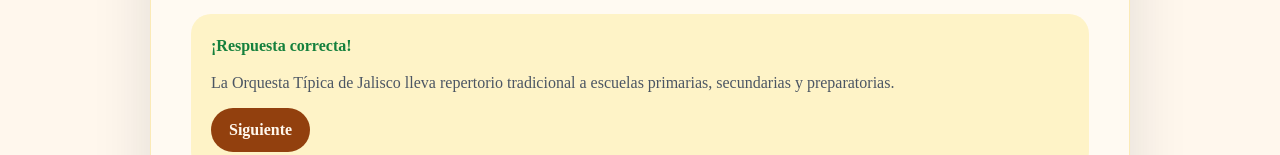
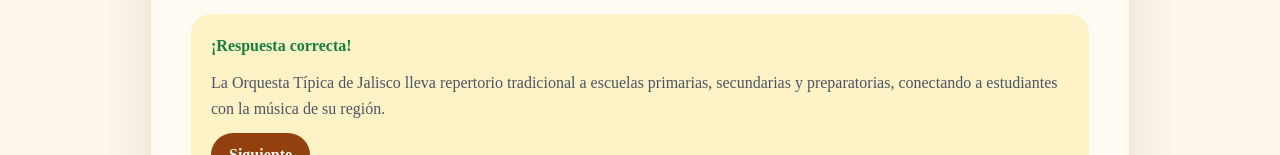
Before and after one commit to aurumnonvulgi/Remindy, a Next.js app: page / in a window 1280 px wide. Both pictures are taken after a click on the button "Mariachi". Shown: the part 1146-1301 px from the top of the page. Built offline with nearby package versions, Linux system fonts and the light colour scheme.

Commit message:
Expand quiz tie-ins and wrong-answer explanations

```diff
--- a/app/page.tsx
+++ b/app/page.tsx
@@ -19,7 +19,7 @@ const QUIZ_QUESTIONS = [
     blurb:
       "Jalisco es hogar del mariachi y de sones que reflejan orgullo regional y fiesta popular.",
     orchestraTie:
-      "La Orquesta Típica de Jalisco lleva repertorio tradicional a escuelas primarias, secundarias y preparatorias.",
+      "La Orquesta Típica de Jalisco lleva repertorio tradicional a escuelas primarias, secundarias y preparatorias, conectando a estudiantes con la música de su región.",
   },
   {
     state: "Veracruz",
@@ -29,7 +29,7 @@ const QUIZ_QUESTIONS = [
     blurb:
       "Veracruz es cuna del son jarocho, con jarana y requinto que invitan al zapateado.",
     orchestraTie:
-      "Ha sido invitada a escenarios internacionales para difundir la música mexicana y a sus compositores.",
+      "La Orquesta Típica de Jalisco ha sido invitada a escenarios internacionales para difundir la música mexicana y a sus compositores ante nuevas audiencias.",
   },
   {
     state: "Sinaloa",
@@ -39,7 +39,7 @@ const QUIZ_QUESTIONS = [
     blurb:
       "Sinaloa es reconocido por sus bandas y la fuerza de sus metales.",
     orchestraTie:
-      "Su misión incluye preservar sones y ritmos regionales para nuevas generaciones.",
+      "La Orquesta Típica de Jalisco preserva sones y ritmos regionales para que las nuevas generaciones los reconozcan y los mantengan vivos.",
   },
   {
     state: "Nuevo León",
@@ -49,7 +49,7 @@ const QUIZ_QUESTIONS = [
     blurb:
       "En el norte destacan el acordeón y los corridos del estilo norteño.",
     orchestraTie:
-      "Promueve la identidad cultural en comunidades rurales y urbanas con conciertos gratuitos.",
+      "La Orquesta Típica de Jalisco fortalece la identidad cultural en comunidades rurales y urbanas mediante conciertos gratuitos y accesibles.",
   },
   {
     state: "Oaxaca",
@@ -59,7 +59,7 @@ const QUIZ_QUESTIONS = [
     blurb:
       "Oaxaca resguarda sones y danzas del Istmo con gran riqueza melódica.",
     orchestraTie:
-      "Colabora con instituciones educativas para acercar la música típica al aula.",
+      "La Orquesta Típica de Jalisco colabora con instituciones educativas para acercar la música típica al aula y despertar curiosidad artística.",
   },
   {
     state: "Chiapas",
@@ -69,7 +69,7 @@ const QUIZ_QUESTIONS = [
     blurb:
       "La marimba es emblema chiapaneco y acompaña celebraciones tradicionales.",
     orchestraTie:
-      "Integra arreglos didácticos que explican la historia de cada región musical.",
+      "La Orquesta Típica de Jalisco diseña arreglos didácticos que explican la historia de cada región musical y su contexto social.",
   },
   {
     state: "Yucatán",
@@ -79,7 +79,7 @@ const QUIZ_QUESTIONS = [
     blurb:
       "Yucatán es conocido por su trova íntima y melodías suaves.",
     orchestraTie:
-      "Representa a Jalisco en festivales nacionales como embajadora cultural.",
+      "La Orquesta Típica de Jalisco representa a Jalisco en festivales nacionales como embajadora cultural y símbolo de tradición.",
   },
   {
     state: "Guerrero",
@@ -89,7 +89,7 @@ const QUIZ_QUESTIONS = [
     blurb:
       "Las chilenas guerrerenses mezclan ritmos costeños con alegría comunitaria.",
     orchestraTie:
-      "Difunde el patrimonio musical mexicano mediante giras por distintos estados.",
+      "La Orquesta Típica de Jalisco difunde el patrimonio musical mexicano mediante giras que conectan distintos estados del país.",
   },
   {
     state: "Michoacán",
@@ -99,7 +99,7 @@ const QUIZ_QUESTIONS = [
     blurb:
       "La pirekua es un canto tradicional purépecha con profunda carga emotiva.",
     orchestraTie:
-      "Conecta a jóvenes músicos con tradiciones ancestrales a través de talleres.",
+      "La Orquesta Típica de Jalisco impulsa talleres y actividades formativas que vinculan a jóvenes músicos con tradiciones ancestrales.",
   },
   {
     state: "Puebla",
@@ -109,7 +109,7 @@ const QUIZ_QUESTIONS = [
     blurb:
       "Puebla conserva huapangos que dialogan con voces y cuerdas.",
     orchestraTie:
-      "En cada presentación comparte relatos sobre los orígenes de los géneros regionales.",
+      "La Orquesta Típica de Jalisco comparte relatos sobre los orígenes de los géneros regionales para dar sentido a cada interpretación.",
   },
   {
     state: "Hidalgo",
@@ -119,7 +119,7 @@ const QUIZ_QUESTIONS = [
     blurb:
       "Hidalgo forma parte de la Huasteca, donde florece el son huasteco.",
     orchestraTie:
-      "Mantiene vivo el repertorio popular con arreglos actuales y respetuosos.",
+      "La Orquesta Típica de Jalisco mantiene vivo el repertorio popular con arreglos actuales y respetuosos del legado tradicional.",
   },
   {
     state: "Coahuila",
@@ -129,7 +129,7 @@ const QUIZ_QUESTIONS = [
     blurb:
       "En el norte, el acordeón guía polkas y corridos fronterizos.",
     orchestraTie:
-      "Lleva conciertos a plazas públicas para fortalecer el tejido social.",
+      "La Orquesta Típica de Jalisco ofrece conciertos en plazas públicas para fortalecer el tejido social y el orgullo comunitario.",
   },
   {
     state: "Tabasco",
@@ -139,7 +139,7 @@ const QUIZ_QUESTIONS = [
     blurb:
       "Tabasco vibra con cumbias y ritmos tropicales que invitan a bailar.",
     orchestraTie:
-      "Su trabajo destaca la diversidad sonora del país en un solo escenario.",
+      "La Orquesta Típica de Jalisco destaca la diversidad sonora del país en un solo escenario, celebrando la riqueza regional.",
   },
   {
     state: "Baja California",
@@ -149,7 +149,7 @@ const QUIZ_QUESTIONS = [
     blurb:
       "La frontera mezcla sonidos norteños con nuevas fusiones urbanas.",
     orchestraTie:
-      "Rinde homenaje a compositores locales de cada región que visita.",
+      "La Orquesta Típica de Jalisco rinde homenaje a compositores locales de cada región que visita, reconociendo su aporte histórico.",
   },
   {
     state: "Tamaulipas",
@@ -159,7 +159,7 @@ const QUIZ_QUESTIONS = [
     blurb:
       "Las polkas han inspirado a generaciones en el noreste mexicano.",
     orchestraTie:
-      "Ha acompañado celebraciones cívicas impulsando el orgullo por la música mexicana.",
+      "La Orquesta Típica de Jalisco acompaña actos cívicos y celebraciones para impulsar el orgullo por la música mexicana.",
   },
   {
     state: "Querétaro",
@@ -169,7 +169,7 @@ const QUIZ_QUESTIONS = [
     blurb:
       "En el centro se disfrutan danzones y bailes de salón con elegancia.",
     orchestraTie:
-      "Participa en encuentros culturales que unen tradición y nuevas audiencias.",
+      "La Orquesta Típica de Jalisco participa en encuentros culturales que unen tradición y nuevas audiencias en distintas ciudades.",
   },
   {
     state: "Ciudad de México",
@@ -179,7 +179,7 @@ const QUIZ_QUESTIONS = [
     blurb:
       "El danzón sigue vivo en la capital, acompañando tardes y noches de baile.",
     orchestraTie:
-      "Conserva instrumentos típicos en diálogo con cuerdas y alientos clásicos.",
+      "La Orquesta Típica de Jalisco preserva instrumentos típicos en diálogo con cuerdas y alientos clásicos para un sonido único.",
   },
   {
     state: "Nayarit",
@@ -189,7 +189,7 @@ const QUIZ_QUESTIONS = [
     blurb:
       "Nayarit comparte sonidos costeños que celebran la vida junto al mar.",
     orchestraTie:
-      "Motiva a las juventudes a conocer su herencia musical con programas escolares.",
+      "La Orquesta Típica de Jalisco motiva a las juventudes a conocer su herencia musical con programas escolares y conciertos guiados.",
   },
   {
     state: "Chihuahua",
@@ -199,7 +199,7 @@ const QUIZ_QUESTIONS = [
     blurb:
       "En Chihuahua los corridos y polkas del norte son parte esencial del paisaje.",
     orchestraTie:
-      "Comparte repertorio de distintos estados para crear puentes culturales.",
+      "La Orquesta Típica de Jalisco crea puentes culturales al compartir repertorio de distintos estados en un mismo programa.",
   },
   {
     state: "Sonora",
@@ -209,7 +209,7 @@ const QUIZ_QUESTIONS = [
     blurb:
       "Sonora vibra con ritmos norteños y letras que narran la vida del desierto.",
     orchestraTie:
-      "Difunde música tradicional en eventos comunitarios y organizaciones privadas.",
+      "La Orquesta Típica de Jalisco visita organizaciones privadas y comunitarias para llevar música tradicional a nuevos espacios.",
   },
   {
     state: "Morelos",
@@ -219,7 +219,7 @@ const QUIZ_QUESTIONS = [
     blurb:
       "Morelos es tierra de fiestas con danzón y música de salón.",
     orchestraTie:
-      "Su presencia en ferias y festivales refuerza la continuidad de las tradiciones.",
+      "La Orquesta Típica de Jalisco sostiene la continuidad de las tradiciones en ferias y festivales con presentaciones memorables.",
   },
   {
     state: "Zacatecas",
@@ -229,7 +229,7 @@ const QUIZ_QUESTIONS = [
     blurb:
       "Zacatecas tiene tradición de bandas que acompañan celebraciones locales.",
     orchestraTie:
-      "Impulsa el reconocimiento de las raíces mexicanas a través del sonido típico.",
+      "La Orquesta Típica de Jalisco impulsa el reconocimiento de las raíces mexicanas a través del sonido típico y la memoria colectiva.",
   },
   {
     state: "San Luis Potosí",
@@ -239,7 +239,7 @@ const QUIZ_QUESTIONS = [
     blurb:
       "San Luis Potosí comparte la riqueza del son huasteco.",
     orchestraTie:
-      "Cada concierto es una invitación a conocer la riqueza musical de México.",
+      "La Orquesta Típica de Jalisco invita a conocer la riqueza musical de México con repertorios que cruzan regiones y estilos.",
   },
   {
     state: "Campeche",
@@ -249,7 +249,7 @@ const QUIZ_QUESTIONS = [
     blurb:
       "Campeche combina herencias mayas con celebraciones de sabor costeño.",
     orchestraTie:
-      "Ha llevado la cultura mexicana a foros internacionales con orgullo y disciplina.",
+      "La Orquesta Típica de Jalisco ha llevado la cultura mexicana a foros internacionales con orgullo, disciplina y excelencia artística.",
   },
   {
     state: "Durango",
@@ -259,7 +259,7 @@ const QUIZ_QUESTIONS = [
     blurb:
       "Durango conserva polkas y corridos que cuentan historias regionales.",
     orchestraTie:
-      "Su labor demuestra que la música típica sigue viva y en constante evolución.",
+      "La Orquesta Típica de Jalisco demuestra que la música típica sigue viva, dialogando con el presente sin perder su esencia.",
   },
 ];
 
@@ -305,6 +305,8 @@ export default function Home() {
     () => shuffleOptions(current.options, seed + index, current.answer),
     [current, index, seed]
   );
+  const correctOption = current.options[current.answer];
+  const explanation = `La Orquesta Típica de Jalisco explica que la respuesta correcta es "${correctOption}". ${current.blurb} Con este contexto, la orquesta refuerza el conocimiento de los estilos regionales y su difusión en México y el mundo.`;
 
   const handleAnswer = (option: number) => {
     if (selected !== null) return;
@@ -400,7 +402,9 @@ export default function Home() {
                   ? "¡Respuesta correcta!"
                   : "Ups, esta vez no."}
               </div>
-              <p>{current.orchestraTie}</p>
+              <p>
+                {selected === shuffled.answerIndex ? current.orchestraTie : explanation}
+              </p>
               <button className="next" onClick={nextStep}>
                 {isLast ? "Reiniciar" : "Siguiente"}
               </button>
```
